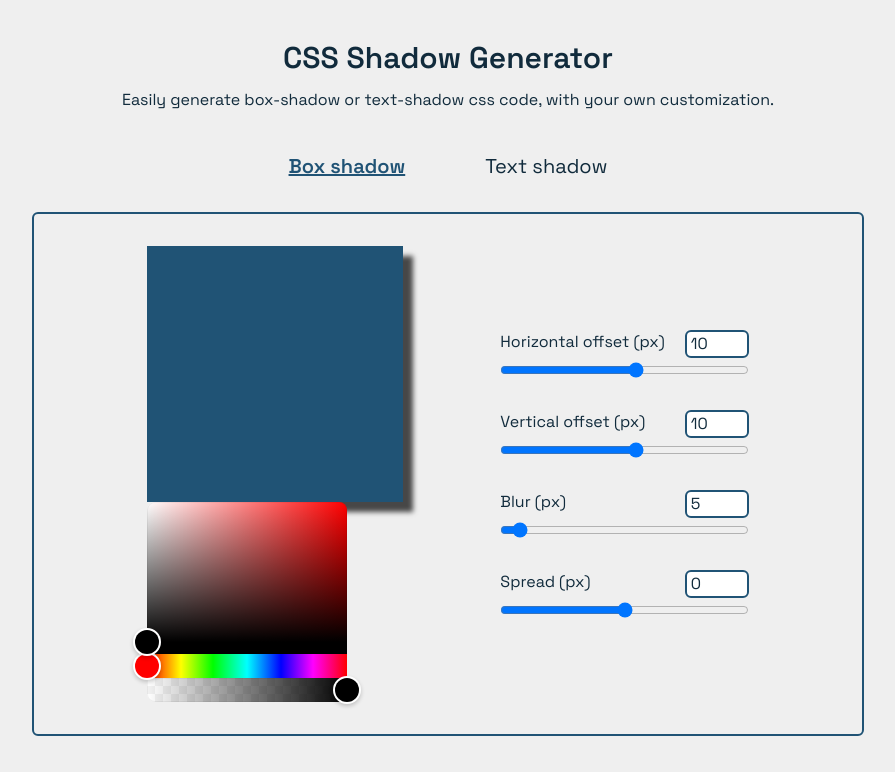
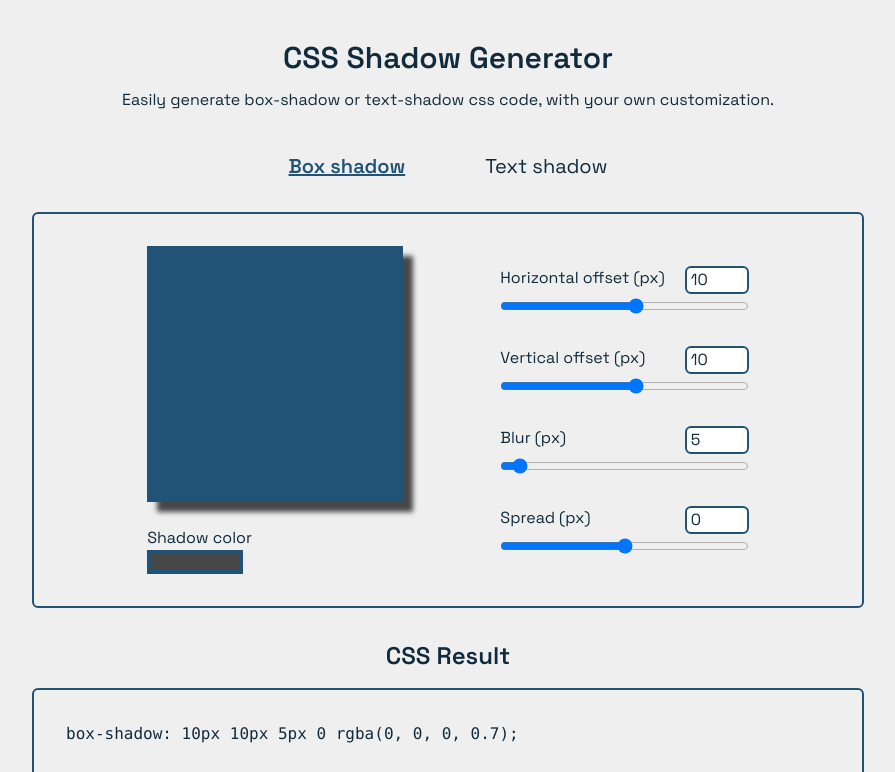
Before and after one commit to up2dul/css-shadow-generator, a React (Vite) app: page /box-shadow in a window 1280 px wide. Shown: the top 772 px of the page, without its empty margins (192-1087 px from the left). Built offline with nearby package versions, Linux system fonts and the light colour scheme.

Commit message:
feat: finish the color-picker functionality

```diff
--- a/src/components/color-picker.jsx
+++ b/src/components/color-picker.jsx
@@ -1,17 +1,33 @@
 import React, { useEffect, useState } from 'react';
-import { changeColor } from '@/features/box-shadow/box-shadow-slice';
 import { useDispatch, useSelector } from 'react-redux';
 import { RgbaStringColorPicker } from 'react-colorful';
+import { changeColor } from '@/features/box-shadow/box-shadow-slice';
 
 export const ColorPicker = () => {
-  const [color, setColor] = useState();
+  const { color: firstColor } = useSelector((state) => state.boxShadow);
+  const [color, setColor] = useState(firstColor);
+  const [isShowPicker, setIsShowPicker] = useState(false);
   const dispatch = useDispatch();
-  const box = useSelector((state) => state.boxShadow);
 
   useEffect(() => {
-    dispatch(changeColor({ newColor: color }));
-    console.log('dari colorpicker:', box);
+    dispatch(changeColor({ newColor: color }))
   }, [color]);
 
-  return <RgbaStringColorPicker color={color} onChange={setColor} />
+  const togglePicker = () => setIsShowPicker(!isShowPicker);
+
+  return (
+    <div className='mt-6 relative'>
+      <p>Shadow color</p>
+      <div
+        className='p-2 w-24 border-solid border-4 border-custom-turquoise cursor-pointer'
+        style={{ backgroundColor: color }}
+        onClick={togglePicker}
+      ></div>
+      {isShowPicker &&
+        <div className='absolute'>
+          <RgbaStringColorPicker color={color} onChange={setColor} />
+        </div>
+      }
+    </div>
+  );
 }
```
